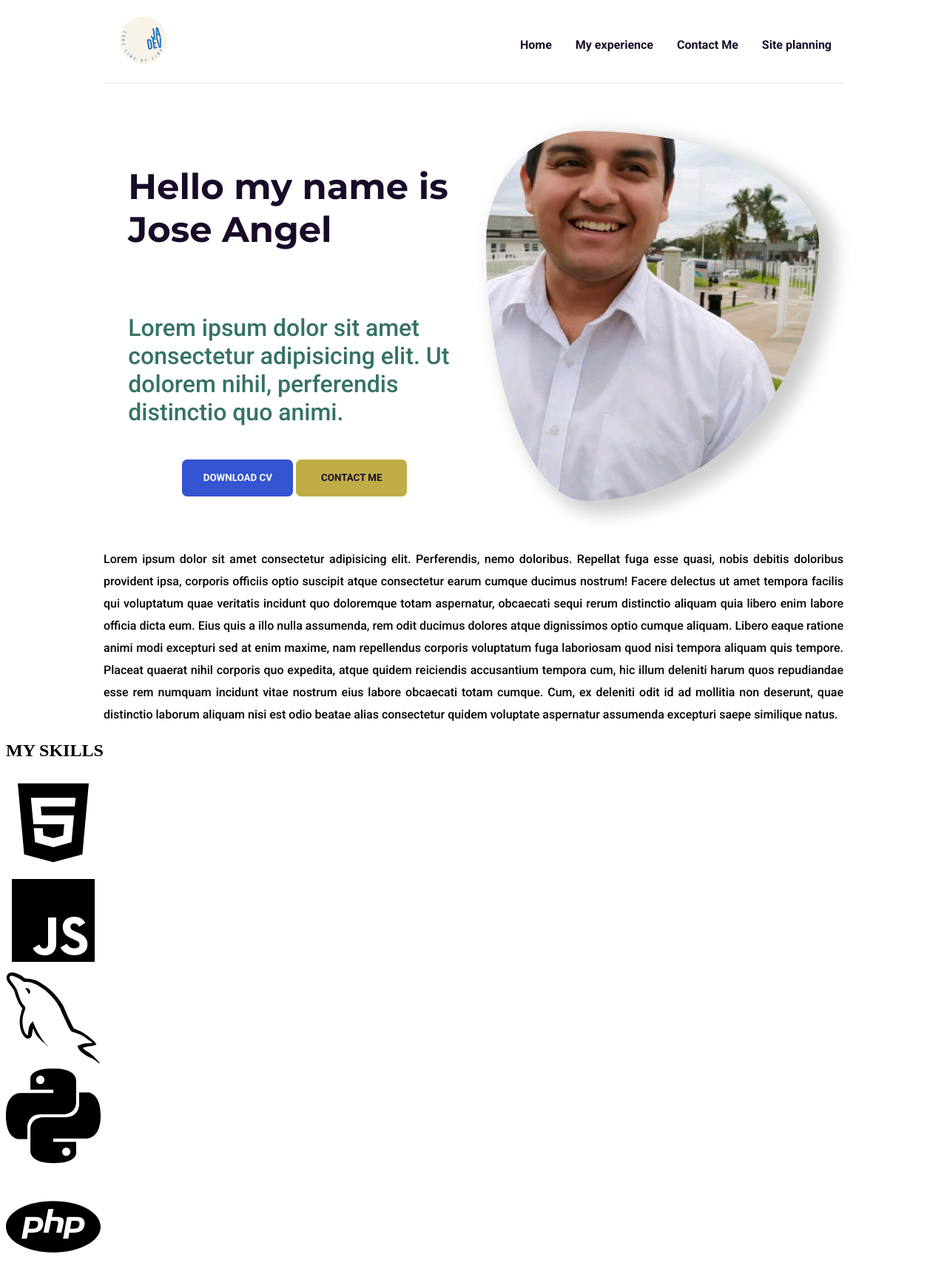
After one commit to josArt17/WDD-130, a PHP site: page /personal/index.html in a window 1280 px wide. The commit adds this page. Shown: the whole page at 74% size. Run offline with PHP 8.4, Linux system fonts and the light colour scheme.

Commit message:
adding html to my page

```diff
--- /dev/null
+++ b/WEEK 1/personal/index.html
@@ -0,0 +1,69 @@
+<!DOCTYPE html>
+<html lang="en">
+<head>
+    <meta charset="UTF-8">
+    <meta name="viewport" content="width=device-width, initial-scale=1.0">
+    <link rel="stylesheet" href="styles/style.css">
+    <title>Home</title>
+</head>
+<body>
+<header>
+    <nav>
+        <div class="container-logo">
+            <img src="img/JA dev-logos_transparent.png" alt="logo of page">
+        </div>
+        <ul>
+            <li><a href="#">Home</a></li>
+            <li><a href="#">My experience</a></li>
+            <li><a href="#">Contact Me</a></li>
+            <li><a href="#">Site planning</a></li>
+        </ul>
+    </nav>
+</header>
+
+<section>
+    <div class="main-section">
+        <div class="my-info">
+            <h1>Hello my name is Jose Angel</h1>
+            <p>Lorem ipsum dolor sit amet consectetur adipisicing elit. Ut dolorem nihil, perferendis distinctio quo animi.</p>
+            <div class="cont-buttons">
+                <button class="btn-cv">DOWNLOAD CV</button>
+                <button class="btn-contact">CONTACT ME</button>
+            </div>
+        </div>
+        <div class="cont-profile-photo">
+            <img src="img/profile-photo.jpg" alt="my profile photo">
+        </div>
+    </div>
+    <div class="info-section">
+        <p>Lorem ipsum dolor sit amet consectetur adipisicing elit. Perferendis, nemo doloribus. Repellat fuga esse quasi, nobis debitis doloribus provident ipsa, corporis officiis optio suscipit atque consectetur earum cumque ducimus nostrum! Facere delectus ut amet tempora facilis qui voluptatum quae veritatis incidunt quo doloremque totam aspernatur, obcaecati sequi rerum distinctio aliquam quia libero enim labore officia dicta eum. Eius quis a illo nulla assumenda, rem odit ducimus dolores atque dignissimos optio cumque aliquam. Libero eaque ratione animi modi excepturi sed at enim maxime, nam repellendus corporis voluptatum fuga laboriosam quod nisi tempora aliquam quis tempore. Placeat quaerat nihil corporis quo expedita, atque quidem reiciendis accusantium tempora cum, hic illum deleniti harum quos repudiandae esse rem numquam incidunt vitae nostrum eius labore obcaecati totam cumque. Cum, ex deleniti odit id ad mollitia non deserunt, quae distinctio laborum aliquam nisi est odio beatae alias consectetur quidem voluptate aspernatur assumenda excepturi saepe similique natus.</p>
+    </div>
+</section>
+<section>
+    <div>
+        <h2>MY SKILLS</h2>
+    </div>
+    <div>
+        <div>
+            <img src="img/hmtl-icon.svg" alt="">
+        </div>
+        <div>
+            <img src="img/js-icon.svg" alt="">
+        </div>
+        <div>
+            <img src="img/sql-icon.svg" alt="">
+        </div>
+        <div>
+            <img src="img/python-icon.svg" alt="">
+        </div>
+        <div>
+            <img src="" alt="">
+        </div>
+        <div>
+            <img src="img/php-icon.svg" alt="">
+        </div>
+    </div>
+</section>
+
+</body>
+</html>
--- a/WEEK 1/personal/styles/site-plan.css
+++ b/WEEK 1/personal/styles/site-plan.css
@@ -9,7 +9,7 @@
   --accent3-color: #3454d1;
 
   /* change the values below to your chosen font(s) */
-  --heading-font: 'Montserrat', sans-serif;;
+  --heading-font: 'Montserrat', sans-serif;
   --paragraph-font: 'Roboto', sans-serif;
 
   /* these colors below should be chosen from among your palette colors above */
--- /dev/null
+++ b/WEEK 1/personal/styles/style.css
@@ -0,0 +1,126 @@
+@import url('https://fonts.googleapis.com/css2?family=Montserrat:wght@500;700;900&family=Roboto:wght@500;700&display=swap');
+
+header {
+    width: 1000px;
+    border-bottom: 1px solid rgba(0, 0, 0, 0.1);
+    margin: auto;
+}
+
+header nav {
+    margin-right: 1rem;
+    display: flex;
+    justify-content: space-between;
+}
+
+header nav ul {
+    list-style: none;
+    display: flex;
+    gap: 2rem;
+    align-items: center;
+}
+
+header nav ul li a {
+    text-decoration: none;
+    font-family: 'Roboto', sans-serif;
+    font-weight: 700;
+    color: #190b28;
+
+}
+
+header nav ul li a:hover {
+    text-decoration: underline;
+    transition: 2s;
+}
+
+.container-logo {
+    width: 100px;
+}
+
+.container-logo img {
+    width: 100%;
+}
+
+.main-section {
+    width: 1000px;
+    height: 500px;
+    margin: 4rem auto;
+    display: flex;
+    justify-content: space-evenly;
+}
+
+.my-info {
+    width: 45%;
+    display: flex;
+    justify-content: center;
+    flex-wrap: wrap;
+    align-items: center;
+}
+
+.my-info h1 {
+    color: #190b28;
+    font-family: 'Montserrat', sans-serif;
+    font-weight: 700;
+    font-size: 3rem;
+}
+
+.my-info p {
+    color: #357266;
+    font-family: 'Roboto', sans-serif;
+    font-weight: 500;
+    font-size: 2rem;
+}
+
+.cont-profile-photo {
+    width: 45%;
+    height: 500px;
+}
+
+.cont-profile-photo img {
+    width: 100%;
+    height: 100%;
+    border-radius: 30% 70% 70% 30% / 30% 30% 70% 70% ;
+    box-shadow: 15px 10px 24px 7px rgba(0, 0, 0, 0.2);
+    object-fit: cover;
+}
+
+.btn-cv {
+    background-color: #3454d1;
+    width: 150px;
+    height: 50px;
+    border: none;
+    border-radius: 7px;
+    color: #fff;
+    font-family: 'Roboto', sans-serif;
+    font-weight: 700;
+}
+
+.btn-cv:hover {
+    cursor: pointer;
+}
+
+.btn-contact {
+    background-color: #BFAE48;
+    width: 150px;
+    height: 50px;
+    border: none;
+    border-radius: 7px;
+    color: #190b28;
+    font-family: 'Roboto', sans-serif;
+    font-weight: 700;
+}
+
+.btn-contact:hover {
+    cursor: pointer;
+}
+
+.info-section {
+    width: 1000px;
+    margin: 1rem auto;
+}
+
+.info-section p{
+    font-family: 'Roboto', sans-serif;
+    font-weight: 500;
+    text-align: justify;
+    line-height: 30px;
+}
```
Also changed, not shown: WEEK 1/personal/img/hmtl-icon.svg (added), WEEK 1/personal/img/js-icon.svg (added), WEEK 1/personal/img/php-icon.svg (added), WEEK 1/personal/img/python-icon.svg (added), WEEK 1/personal/img/sql-icon.svg (added).
